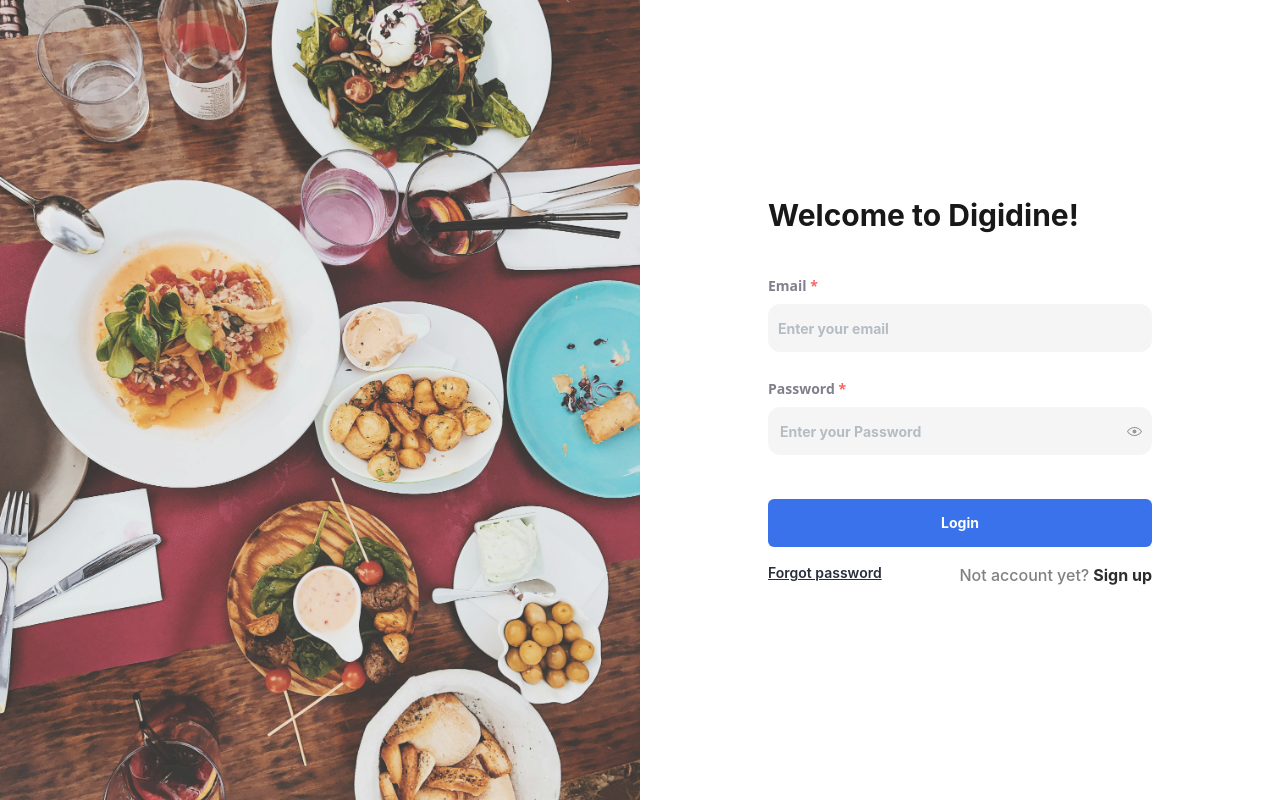
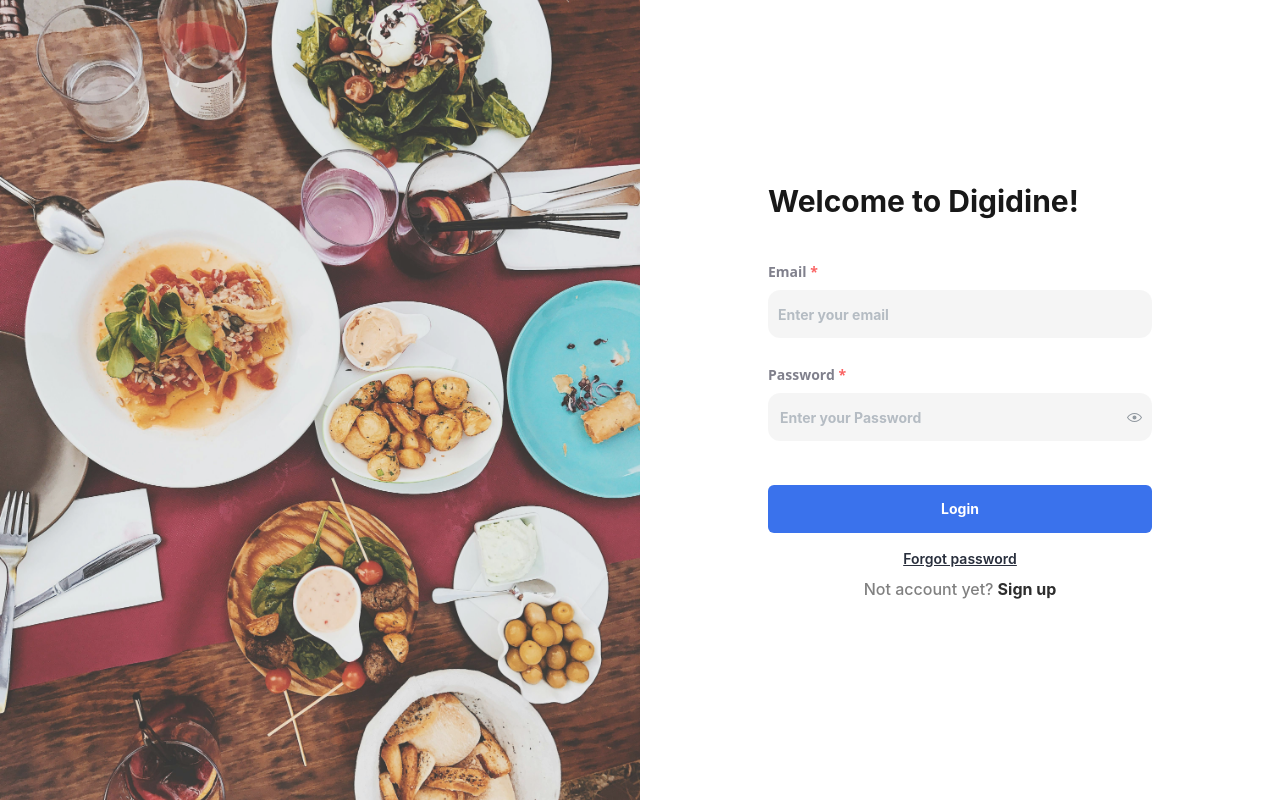
Before and after one commit to ks-rushik/restaurant-management, a Next.js app: page /auth/login in a window 1280 px wide. Built offline with nearby package versions, Linux system fonts and the light colour scheme.

Commit message:
responsive css of loginform and resetpasswordform

```diff
--- a/src/app/features/auth/components/LoginForm.tsx
+++ b/src/app/features/auth/components/LoginForm.tsx
@@ -9,6 +9,7 @@
 import BaseButton from "@/app/components/ui/BaseButton";
 import { login } from "../actions/login-action";
 import { useState } from "react";
+
 const loginSchema = z.object({
   email: z.string().min(1, "Email is Required").email("Invalid email format"),
   password: z.string().min(1, "Password required"),
@@ -82,11 +83,11 @@
           >
             Login
           </BaseButton>
-          <div className="flex flex-col sm:flex-row sm:justify-between text-md mb-4 mt-2 text-center sm:text-left ">
-            <Link href="/auth/resetpassword" className="mb-2 sm:mb-0 underline font-semibold text-gray-900 text-sm ">
+          <div className="flex flex-col sm:flex-row sm:justify-between md:flex-col md:text-md md:mt-2 md:text-center text-md mb-4 mt-2 text-center  sm:text-left ">
+            <Link href="/auth/resetpassword" className="mb-2 sm:mb-0 underline font-semibold text-gray-900 text-sm md:mb-2">
               Forgot password
             </Link>
-            <div className="flex gap-1 justify-center sm:justify-end text-[#737373] text-md  font-medium ">
+            <div className="flex gap-1 justify-center sm:justify-end text-[#737373] text-md  md:justify-center md:gap-1 font-medium ">
               <span>Not account yet?</span>
               <Link
                 href="/auth/signup"
--- a/src/app/features/auth/components/ResetPassword.tsx
+++ b/src/app/features/auth/components/ResetPassword.tsx
@@ -31,7 +31,6 @@
   const onSubmit = async(data: IResetPasswordData) => {
     const {message} = await resetPassword(data.email);
     notifications.show({ message: message });
-
   };
 
   return (
@@ -64,7 +63,7 @@
               type="submit"
               intent="primary"
               classNames={{
-                root: "mb-2 w-full py-2 rounded-md md:w-1/2 h-12",
+                root: "mb-2 w-full py-2 rounded-md md:w-1/2 h-12 sm:w-1/3",
                 inner:'font-bold text-white text-sm'
               }}
               loading={isSubmitting}
```
